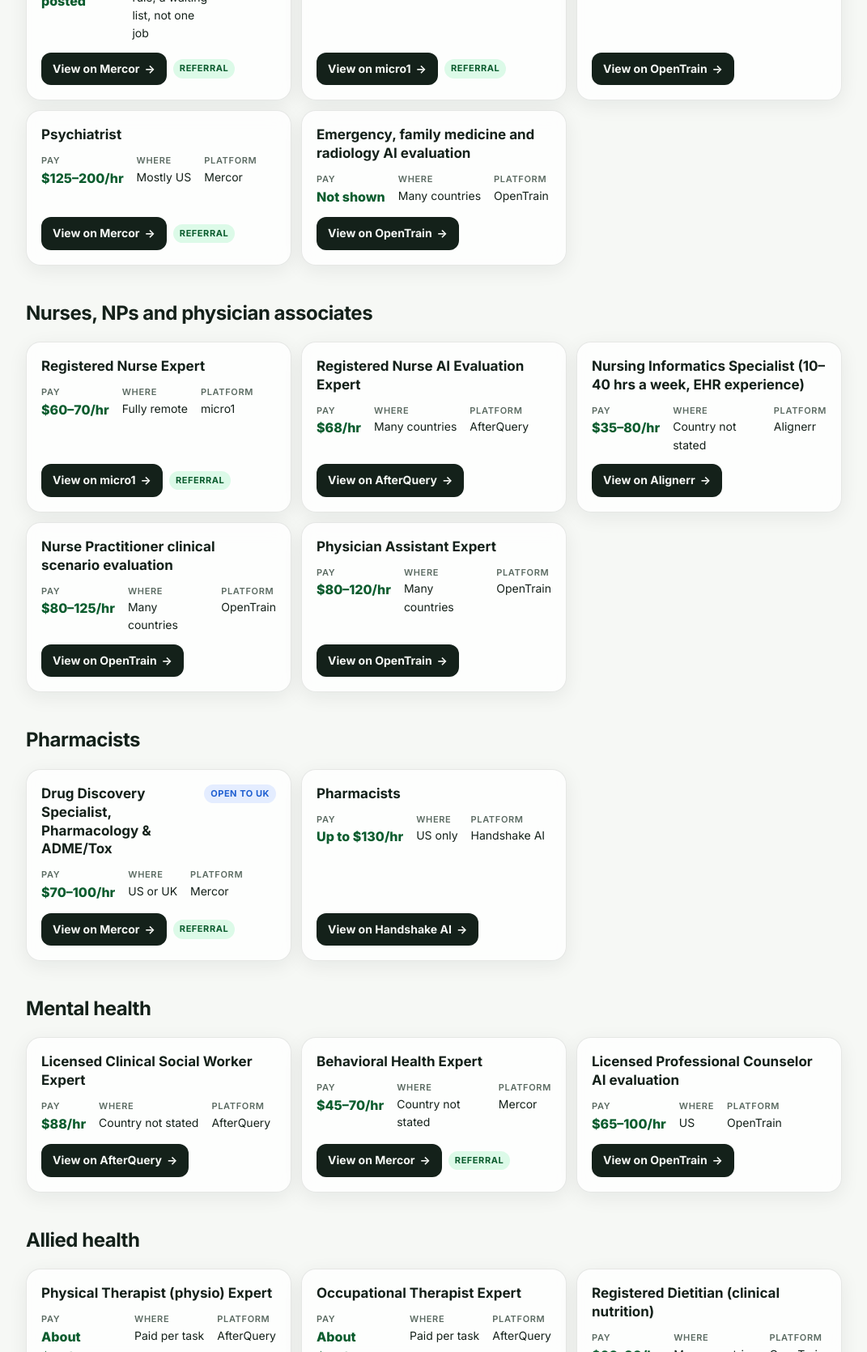
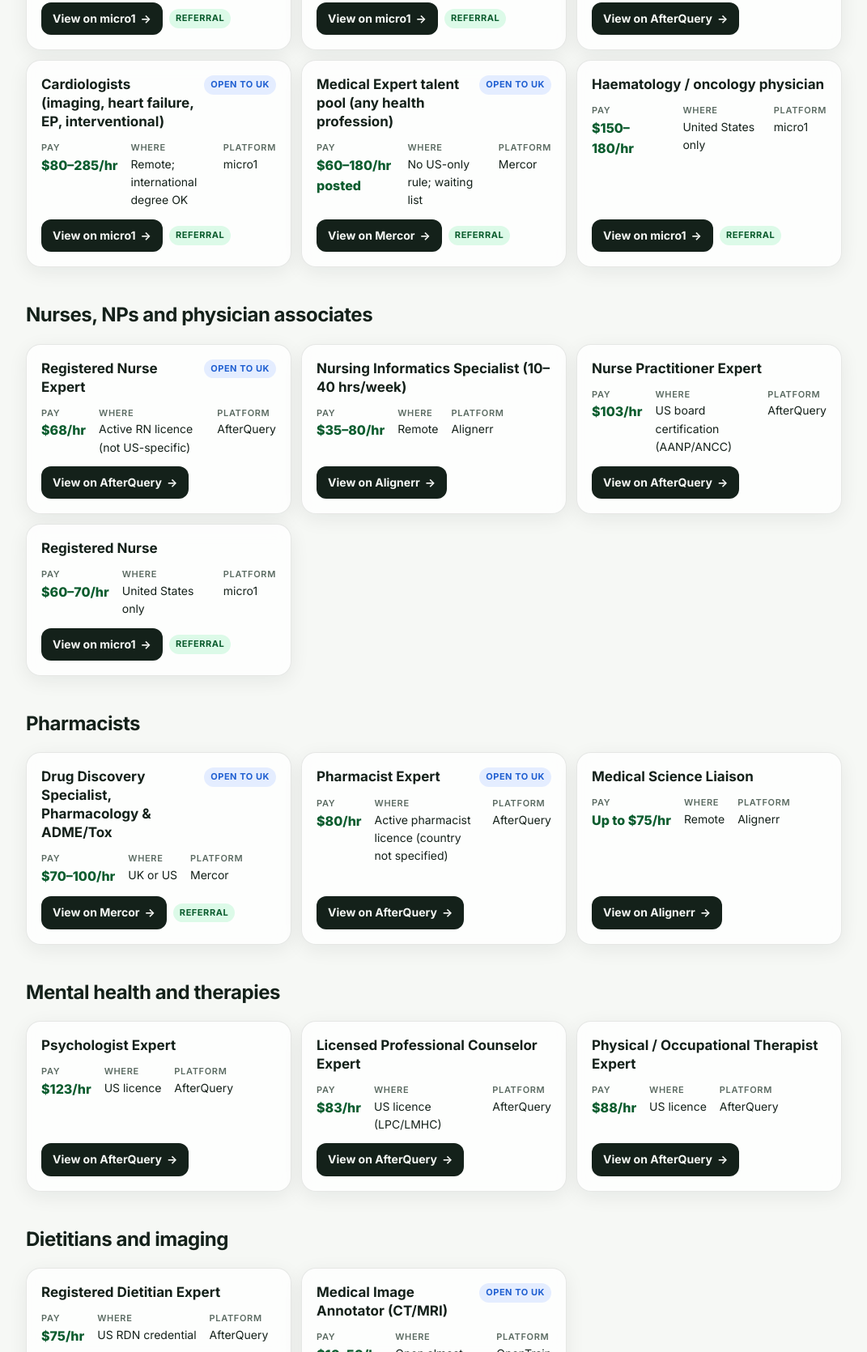
Before and after one commit to JoMei2/ai-jobs, a plain HTML site: page health.html in a window 1280 px wide. Shown: the part 1130-2800 px from the top of the page at 81% size, without its empty margins (104-1175 px from the left). Drawn offline with Linux system fonts and the light colour scheme.

Commit message:
Add files via upload

```diff
--- a/health.html
+++ b/health.html
@@ -21,8 +21,8 @@
 <section class="hero"><div class="wrap">
   <p class="eyebrow">AI jobs this week · Health</p>
   <h1>AI jobs for health professionals</h1>
-  <p class="lede">AI companies pay health professionals to check what their medical AI tells people. You work from home, usually on your own hours. These are the roles I found advertised this week, sorted by profession.</p>
-  <p class="meta">Updated 16 November 2026 · listings checked 13–16 November 2026</p>
+  <p class="lede">AI companies pay health professionals to check what their medical AI tells people. You work from home, usually on your own hours. These are the roles I checked this week, with who can apply. Always read the location and licence lines before applying.</p>
+  <p class="meta">Updated 16 November 2026 · listings checked 16 November 2026</p>
 </div></section>
 
 <div class="wrap">
@@ -33,159 +33,135 @@
     <p>If you only sign up to two, make it these. Most of the roles below are on them, and you can apply to several projects from one profile.</p>
     <div class="start-grid">
       <a class="start-card" href="https://t.mercor.com/v6gSN" target="_blank" rel="noopener sponsored">
-        <span class="tag ref">referral</span><strong>Mercor</strong><span>Includes roles open to the UK</span></a>
+        <span class="tag ref">referral</span><strong>Mercor</strong><span>Medical Expert list + UK pharmacology role</span></a>
       <a class="start-card" href="https://refer.micro1.ai/referral/jobs?referralCode=1aee4be8-0dc1-4ed8-bb2d-1e1f970dd66d&amp;utm_source=referral&amp;utm_medium=share&amp;utm_campaign=job_referral" target="_blank" rel="noopener sponsored">
-        <span class="tag ref">referral</span><strong>micro1</strong><span>Nurse, oncology and entry-level health roles</span></a>
+        <span class="tag ref">referral</span><strong>micro1</strong><span>Doctor roles open worldwide + Health Expert</span></a>
     </div>
   </section>
 
-  <nav class="chips" aria-label="Jump to profession"><a href="#doctors">Doctors and specialists</a><a href="#nurses">Nurses, NPs and physician associates</a><a href="#pharmacy">Pharmacists</a><a href="#mental-health">Mental health</a><a href="#allied">Allied health</a><a href="#non-clinical">Non-clinical health jobs</a><a href="#apply">How to apply</a></nav>
+  <nav class="chips" aria-label="Jump to profession"><a href="#doctors">Doctors and specialists</a><a href="#nurses">Nurses, NPs and physician associates</a><a href="#pharmacy">Pharmacists</a><a href="#mental-health">Mental health and therapies</a><a href="#allied">Dietitians and imaging</a><a href="#non-clinical">Non-clinical health jobs</a><a href="#apply">How to apply</a></nav>
 <section class="group" id="doctors"><h2>Doctors and specialists</h2><div class="roles"><article class="role">
-  <div class="role-top"><h3>Medical Expert talent pool (doctors, nurses, dentists, pharmacists, lab scientists, health admin)</h3><span class="tag uk">Open to UK</span></div>
+  <div class="role-top"><h3>Medical Doctor (MBBS or equivalent)</h3><span class="tag uk">Open to UK</span></div>
+  <dl><div><dt>Pay</dt><dd class="pay">Not shown</dd></div>
+      <div><dt>Where</dt><dd>Remote, worldwide</dd></div>
+      <div><dt>Platform</dt><dd>micro1</dd></div></dl>
+  <div class="role-link"><a class="btn" href="https://refer.micro1.ai/referral/jobs?referralCode=1aee4be8-0dc1-4ed8-bb2d-1e1f970dd66d&amp;utm_source=referral&amp;utm_medium=share&amp;utm_campaign=job_referral" target="_blank" rel="noopener sponsored">View on micro1 <span aria-hidden="true">→</span></a><span class="tag ref">referral</span></div>
+</article><article class="role">
+  <div class="role-top"><h3>Emergency, family medicine and radiology roles</h3><span class="tag uk">Open to UK</span></div>
+  <dl><div><dt>Pay</dt><dd class="pay">Not shown</dd></div>
+      <div><dt>Where</dt><dd>Remote, worldwide</dd></div>
+      <div><dt>Platform</dt><dd>micro1</dd></div></dl>
+  <div class="role-link"><a class="btn" href="https://refer.micro1.ai/referral/jobs?referralCode=1aee4be8-0dc1-4ed8-bb2d-1e1f970dd66d&amp;utm_source=referral&amp;utm_medium=share&amp;utm_campaign=job_referral" target="_blank" rel="noopener sponsored">View on micro1 <span aria-hidden="true">→</span></a><span class="tag ref">referral</span></div>
+</article><article class="role">
+  <div class="role-top"><h3>Medical MD Expert</h3><span class="tag uk">Open to UK</span></div>
+  <dl><div><dt>Pay</dt><dd class="pay">$160/hr</dd></div>
+      <div><dt>Where</dt><dd>Licence in a recognised country</dd></div>
+      <div><dt>Platform</dt><dd>AfterQuery</dd></div></dl>
+  <div class="role-link"><a class="btn" href="https://experts.afterquery.com/apply" target="_blank" rel="noopener sponsored">View on AfterQuery <span aria-hidden="true">→</span></a></div>
+</article><article class="role">
+  <div class="role-top"><h3>Cardiologists (imaging, heart failure, EP, interventional)</h3><span class="tag uk">Open to UK</span></div>
+  <dl><div><dt>Pay</dt><dd class="pay">$80–285/hr</dd></div>
+      <div><dt>Where</dt><dd>Remote; international degree OK</dd></div>
+      <div><dt>Platform</dt><dd>micro1</dd></div></dl>
+  <div class="role-link"><a class="btn" href="https://refer.micro1.ai/referral/jobs?referralCode=1aee4be8-0dc1-4ed8-bb2d-1e1f970dd66d&amp;utm_source=referral&amp;utm_medium=share&amp;utm_campaign=job_referral" target="_blank" rel="noopener sponsored">View on micro1 <span aria-hidden="true">→</span></a><span class="tag ref">referral</span></div>
+</article><article class="role">
+  <div class="role-top"><h3>Medical Expert talent pool (any health profession)</h3><span class="tag uk">Open to UK</span></div>
   <dl><div><dt>Pay</dt><dd class="pay">$60–180/hr posted</dd></div>
-      <div><dt>Where</dt><dd>No US-only rule; a waiting list, not one job</dd></div>
+      <div><dt>Where</dt><dd>No US-only rule; waiting list</dd></div>
       <div><dt>Platform</dt><dd>Mercor</dd></div></dl>
   <div class="role-link"><a class="btn" href="https://t.mercor.com/v6gSN" target="_blank" rel="noopener sponsored">View on Mercor <span aria-hidden="true">→</span></a><span class="tag ref">referral</span></div>
 </article><article class="role">
-  <div class="role-top"><h3>Medical Oncologist</h3></div>
-  <dl><div><dt>Pay</dt><dd class="pay">$160–180/hr</dd></div>
-      <div><dt>Where</dt><dd>Remote, country not stated</dd></div>
+  <div class="role-top"><h3>Haematology / oncology physician</h3></div>
+  <dl><div><dt>Pay</dt><dd class="pay">$150–180/hr</dd></div>
+      <div><dt>Where</dt><dd>United States only</dd></div>
       <div><dt>Platform</dt><dd>micro1</dd></div></dl>
   <div class="role-link"><a class="btn" href="https://refer.micro1.ai/referral/jobs?referralCode=1aee4be8-0dc1-4ed8-bb2d-1e1f970dd66d&amp;utm_source=referral&amp;utm_medium=share&amp;utm_campaign=job_referral" target="_blank" rel="noopener sponsored">View on micro1 <span aria-hidden="true">→</span></a><span class="tag ref">referral</span></div>
+</article></div></section><section class="group" id="nurses"><h2>Nurses, NPs and physician associates</h2><div class="roles"><article class="role">
+  <div class="role-top"><h3>Registered Nurse Expert</h3><span class="tag uk">Open to UK</span></div>
+  <dl><div><dt>Pay</dt><dd class="pay">$68/hr</dd></div>
+      <div><dt>Where</dt><dd>Active RN licence (not US-specific)</dd></div>
+      <div><dt>Platform</dt><dd>AfterQuery</dd></div></dl>
+  <div class="role-link"><a class="btn" href="https://experts.afterquery.com/apply" target="_blank" rel="noopener sponsored">View on AfterQuery <span aria-hidden="true">→</span></a></div>
 </article><article class="role">
-  <div class="role-top"><h3>Cardiologists (6 sub-specialties, heart failure to electrophysiology)</h3></div>
-  <dl><div><dt>Pay</dt><dd class="pay">$80–285/hr</dd></div>
-      <div><dt>Where</dt><dd>Many countries</dd></div>
-      <div><dt>Platform</dt><dd>OpenTrain</dd></div></dl>
-  <div class="role-link"><a class="btn" href="https://www.opentrain.ai/jobs/category/medical-health/" target="_blank" rel="noopener sponsored">View on OpenTrain <span aria-hidden="true">→</span></a></div>
+  <div class="role-top"><h3>Nursing Informatics Specialist (10–40 hrs/week)</h3></div>
+  <dl><div><dt>Pay</dt><dd class="pay">$35–80/hr</dd></div>
+      <div><dt>Where</dt><dd>Remote</dd></div>
+      <div><dt>Platform</dt><dd>Alignerr</dd></div></dl>
+  <div class="role-link"><a class="btn" href="https://www.alignerr.com/" target="_blank" rel="noopener sponsored">View on Alignerr <span aria-hidden="true">→</span></a></div>
 </article><article class="role">
-  <div class="role-top"><h3>Psychiatrist</h3></div>
-  <dl><div><dt>Pay</dt><dd class="pay">$125–200/hr</dd></div>
-      <div><dt>Where</dt><dd>Mostly US</dd></div>
+  <div class="role-top"><h3>Nurse Practitioner Expert</h3></div>
+  <dl><div><dt>Pay</dt><dd class="pay">$103/hr</dd></div>
+      <div><dt>Where</dt><dd>US board certification (AANP/ANCC)</dd></div>
+      <div><dt>Platform</dt><dd>AfterQuery</dd></div></dl>
+  <div class="role-link"><a class="btn" href="https://experts.afterquery.com/apply" target="_blank" rel="noopener sponsored">View on AfterQuery <span aria-hidden="true">→</span></a></div>
+</article><article class="role">
+  <div class="role-top"><h3>Registered Nurse</h3></div>
+  <dl><div><dt>Pay</dt><dd class="pay">$60–70/hr</dd></div>
+      <div><dt>Where</dt><dd>United States only</dd></div>
+      <div><dt>Platform</dt><dd>micro1</dd></div></dl>
+  <div class="role-link"><a class="btn" href="https://refer.micro1.ai/referral/jobs?referralCode=1aee4be8-0dc1-4ed8-bb2d-1e1f970dd66d&amp;utm_source=referral&amp;utm_medium=share&amp;utm_campaign=job_referral" target="_blank" rel="noopener sponsored">View on micro1 <span aria-hidden="true">→</span></a><span class="tag ref">referral</span></div>
+</article></div></section><section class="group" id="pharmacy"><h2>Pharmacists</h2><div class="roles"><article class="role">
+  <div class="role-top"><h3>Drug Discovery Specialist, Pharmacology &amp; ADME/Tox</h3><span class="tag uk">Open to UK</span></div>
+  <dl><div><dt>Pay</dt><dd class="pay">$70–100/hr</dd></div>
+      <div><dt>Where</dt><dd>UK or US</dd></div>
       <div><dt>Platform</dt><dd>Mercor</dd></div></dl>
   <div class="role-link"><a class="btn" href="https://t.mercor.com/v6gSN" target="_blank" rel="noopener sponsored">View on Mercor <span aria-hidden="true">→</span></a><span class="tag ref">referral</span></div>
 </article><article class="role">
-  <div class="role-top"><h3>Emergency, family medicine and radiology AI evaluation</h3></div>
-  <dl><div><dt>Pay</dt><dd class="pay">Not shown</dd></div>
-      <div><dt>Where</dt><dd>Many countries</dd></div>
+  <div class="role-top"><h3>Pharmacist Expert</h3><span class="tag uk">Open to UK</span></div>
+  <dl><div><dt>Pay</dt><dd class="pay">$80/hr</dd></div>
+      <div><dt>Where</dt><dd>Active pharmacist licence (country not specified)</dd></div>
+      <div><dt>Platform</dt><dd>AfterQuery</dd></div></dl>
+  <div class="role-link"><a class="btn" href="https://experts.afterquery.com/apply" target="_blank" rel="noopener sponsored">View on AfterQuery <span aria-hidden="true">→</span></a></div>
+</article><article class="role">
+  <div class="role-top"><h3>Medical Science Liaison</h3></div>
+  <dl><div><dt>Pay</dt><dd class="pay">Up to $75/hr</dd></div>
+      <div><dt>Where</dt><dd>Remote</dd></div>
+      <div><dt>Platform</dt><dd>Alignerr</dd></div></dl>
+  <div class="role-link"><a class="btn" href="https://www.alignerr.com/" target="_blank" rel="noopener sponsored">View on Alignerr <span aria-hidden="true">→</span></a></div>
+</article></div></section><section class="group" id="mental-health"><h2>Mental health and therapies</h2><div class="roles"><article class="role">
+  <div class="role-top"><h3>Psychologist Expert</h3></div>
+  <dl><div><dt>Pay</dt><dd class="pay">$123/hr</dd></div>
+      <div><dt>Where</dt><dd>US licence</dd></div>
+      <div><dt>Platform</dt><dd>AfterQuery</dd></div></dl>
+  <div class="role-link"><a class="btn" href="https://experts.afterquery.com/apply" target="_blank" rel="noopener sponsored">View on AfterQuery <span aria-hidden="true">→</span></a></div>
+</article><article class="role">
+  <div class="role-top"><h3>Licensed Professional Counselor Expert</h3></div>
+  <dl><div><dt>Pay</dt><dd class="pay">$83/hr</dd></div>
+      <div><dt>Where</dt><dd>US licence (LPC/LMHC)</dd></div>
+      <div><dt>Platform</dt><dd>AfterQuery</dd></div></dl>
+  <div class="role-link"><a class="btn" href="https://experts.afterquery.com/apply" target="_blank" rel="noopener sponsored">View on AfterQuery <span aria-hidden="true">→</span></a></div>
+</article><article class="role">
+  <div class="role-top"><h3>Physical / Occupational Therapist Expert</h3></div>
+  <dl><div><dt>Pay</dt><dd class="pay">$88/hr</dd></div>
+      <div><dt>Where</dt><dd>US licence</dd></div>
+      <div><dt>Platform</dt><dd>AfterQuery</dd></div></dl>
+  <div class="role-link"><a class="btn" href="https://experts.afterquery.com/apply" target="_blank" rel="noopener sponsored">View on AfterQuery <span aria-hidden="true">→</span></a></div>
+</article></div></section><section class="group" id="allied"><h2>Dietitians and imaging</h2><div class="roles"><article class="role">
+  <div class="role-top"><h3>Registered Dietitian Expert</h3></div>
+  <dl><div><dt>Pay</dt><dd class="pay">$75/hr</dd></div>
+      <div><dt>Where</dt><dd>US RDN credential</dd></div>
+      <div><dt>Platform</dt><dd>AfterQuery</dd></div></dl>
+  <div class="role-link"><a class="btn" href="https://experts.afterquery.com/apply" target="_blank" rel="noopener sponsored">View on AfterQuery <span aria-hidden="true">→</span></a></div>
+</article><article class="role">
+  <div class="role-top"><h3>Medical Image Annotator (CT/MRI)</h3><span class="tag uk">Open to UK</span></div>
+  <dl><div><dt>Pay</dt><dd class="pay">$10–50/hr</dd></div>
+      <div><dt>Where</dt><dd>Open almost everywhere</dd></div>
       <div><dt>Platform</dt><dd>OpenTrain</dd></div></dl>
   <div class="role-link"><a class="btn" href="https://www.opentrain.ai/jobs/category/medical-health/" target="_blank" rel="noopener sponsored">View on OpenTrain <span aria-hidden="true">→</span></a></div>
-</article></div></section><section class="group" id="nurses"><h2>Nurses, NPs and physician associates</h2><div class="roles"><article class="role">
-  <div class="role-top"><h3>Registered Nurse Expert</h3></div>
-  <dl><div><dt>Pay</dt><dd class="pay">$60–70/hr</dd></div>
-      <div><dt>Where</dt><dd>Fully remote</dd></div>
-      <div><dt>Platform</dt><dd>micro1</dd></div></dl>
-  <div class="role-link"><a class="btn" href="https://refer.micro1.ai/referral/jobs?referralCode=1aee4be8-0dc1-4ed8-bb2d-1e1f970dd66d&amp;utm_source=referral&amp;utm_medium=share&amp;utm_campaign=job_referral" target="_blank" rel="noopener sponsored">View on micro1 <span aria-hidden="true">→</span></a><span class="tag ref">referral</span></div>
-</article><article class="role">
-  <div class="role-top"><h3>Registered Nurse AI Evaluation Expert</h3></div>
-  <dl><div><dt>Pay</dt><dd class="pay">$68/hr</dd></div>
-      <div><dt>Where</dt><dd>Many countries</dd></div>
-      <div><dt>Platform</dt><dd>AfterQuery</dd></div></dl>
-  <div class="role-link"><a class="btn" href="https://www.afterquery.com/" target="_blank" rel="noopener sponsored">View on AfterQuery <span aria-hidden="true">→</span></a></div>
-</article><article class="role">
-  <div class="role-top"><h3>Nursing Informatics Specialist (10–40 hrs a week, EHR experience)</h3></div>
-  <dl><div><dt>Pay</dt><dd class="pay">$35–80/hr</dd></div>
-      <div><dt>Where</dt><dd>Country not stated</dd></div>
-      <div><dt>Platform</dt><dd>Alignerr</dd></div></dl>
-  <div class="role-link"><a class="btn" href="https://www.alignerr.com/" target="_blank" rel="noopener sponsored">View on Alignerr <span aria-hidden="true">→</span></a></div>
-</article><article class="role">
-  <div class="role-top"><h3>Nurse Practitioner clinical scenario evaluation</h3></div>
-  <dl><div><dt>Pay</dt><dd class="pay">$80–125/hr</dd></div>
-      <div><dt>Where</dt><dd>Many countries</dd></div>
-      <div><dt>Platform</dt><dd>OpenTrain</dd></div></dl>
-  <div class="role-link"><a class="btn" href="https://www.opentrain.ai/jobs/category/medical-health/" target="_blank" rel="noopener sponsored">View on OpenTrain <span aria-hidden="true">→</span></a></div>
-</article><article class="role">
-  <div class="role-top"><h3>Physician Assistant Expert</h3></div>
-  <dl><div><dt>Pay</dt><dd class="pay">$80–120/hr</dd></div>
-      <div><dt>Where</dt><dd>Many countries</dd></div>
-      <div><dt>Platform</dt><dd>OpenTrain</dd></div></dl>
-  <div class="role-link"><a class="btn" href="https://www.opentrain.ai/jobs/category/medical-health/" target="_blank" rel="noopener sponsored">View on OpenTrain <span aria-hidden="true">→</span></a></div>
-</article></div></section><section class="group" id="pharmacy"><h2>Pharmacists</h2><div class="roles"><article class="role">
-  <div class="role-top"><h3>Drug Discovery Specialist, Pharmacology &amp; ADME/Tox</h3><span class="tag uk">Open to UK</span></div>
-  <dl><div><dt>Pay</dt><dd class="pay">$70–100/hr</dd></div>
-      <div><dt>Where</dt><dd>US or UK</dd></div>
-      <div><dt>Platform</dt><dd>Mercor</dd></div></dl>
-  <div class="role-link"><a class="btn" href="https://t.mercor.com/v6gSN" target="_blank" rel="noopener sponsored">View on Mercor <span aria-hidden="true">→</span></a><span class="tag ref">referral</span></div>
-</article><article class="role">
-  <div class="role-top"><h3>Pharmacists</h3></div>
-  <dl><div><dt>Pay</dt><dd class="pay">Up to $130/hr</dd></div>
-      <div><dt>Where</dt><dd>US only</dd></div>
-      <div><dt>Platform</dt><dd>Handshake AI</dd></div></dl>
-  <div class="role-link"><a class="btn" href="https://joinhandshake.com/ai/" target="_blank" rel="noopener sponsored">View on Handshake AI <span aria-hidden="true">→</span></a></div>
-</article></div></section><section class="group" id="mental-health"><h2>Mental health</h2><div class="roles"><article class="role">
-  <div class="role-top"><h3>Licensed Clinical Social Worker Expert</h3></div>
-  <dl><div><dt>Pay</dt><dd class="pay">$88/hr</dd></div>
-      <div><dt>Where</dt><dd>Country not stated</dd></div>
-      <div><dt>Platform</dt><dd>AfterQuery</dd></div></dl>
-  <div class="role-link"><a class="btn" href="https://www.afterquery.com/" target="_blank" rel="noopener sponsored">View on AfterQuery <span aria-hidden="true">→</span></a></div>
-</article><article class="role">
-  <div class="role-top"><h3>Behavioral Health Expert</h3></div>
-  <dl><div><dt>Pay</dt><dd class="pay">$45–70/hr</dd></div>
-      <div><dt>Where</dt><dd>Country not stated</dd></div>
-      <div><dt>Platform</dt><dd>Mercor</dd></div></dl>
-  <div class="role-link"><a class="btn" href="https://t.mercor.com/v6gSN" target="_blank" rel="noopener sponsored">View on Mercor <span aria-hidden="true">→</span></a><span class="tag ref">referral</span></div>
-</article><article class="role">
-  <div class="role-top"><h3>Licensed Professional Counselor AI evaluation</h3></div>
-  <dl><div><dt>Pay</dt><dd class="pay">$65–100/hr</dd></div>
-      <div><dt>Where</dt><dd>US</dd></div>
-      <div><dt>Platform</dt><dd>OpenTrain</dd></div></dl>
-  <div class="role-link"><a class="btn" href="https://www.opentrain.ai/jobs/category/medical-health/" target="_blank" rel="noopener sponsored">View on OpenTrain <span aria-hidden="true">→</span></a></div>
-</article></div></section><section class="group" id="allied"><h2>Allied health</h2><div class="roles"><article class="role">
-  <div class="role-top"><h3>Physical Therapist (physio) Expert</h3></div>
-  <dl><div><dt>Pay</dt><dd class="pay">About $88/hr</dd></div>
-      <div><dt>Where</dt><dd>Paid per task</dd></div>
-      <div><dt>Platform</dt><dd>AfterQuery</dd></div></dl>
-  <div class="role-link"><a class="btn" href="https://www.afterquery.com/" target="_blank" rel="noopener sponsored">View on AfterQuery <span aria-hidden="true">→</span></a></div>
-</article><article class="role">
-  <div class="role-top"><h3>Occupational Therapist Expert</h3></div>
-  <dl><div><dt>Pay</dt><dd class="pay">About $88/hr</dd></div>
-      <div><dt>Where</dt><dd>Paid per task</dd></div>
-      <div><dt>Platform</dt><dd>AfterQuery</dd></div></dl>
-  <div class="role-link"><a class="btn" href="https://www.afterquery.com/" target="_blank" rel="noopener sponsored">View on AfterQuery <span aria-hidden="true">→</span></a></div>
-</article><article class="role">
-  <div class="role-top"><h3>Registered Dietitian (clinical nutrition)</h3></div>
-  <dl><div><dt>Pay</dt><dd class="pay">$60–90/hr</dd></div>
-      <div><dt>Where</dt><dd>Many countries</dd></div>
-      <div><dt>Platform</dt><dd>OpenTrain</dd></div></dl>
-  <div class="role-link"><a class="btn" href="https://www.opentrain.ai/jobs/category/medical-health/" target="_blank" rel="noopener sponsored">View on OpenTrain <span aria-hidden="true">→</span></a></div>
-</article><article class="role">
-  <div class="role-top"><h3>Respiratory Therapist Expert</h3></div>
-  <dl><div><dt>Pay</dt><dd class="pay">About $75/hr</dd></div>
-      <div><dt>Where</dt><dd>Country not stated</dd></div>
-      <div><dt>Platform</dt><dd>AfterQuery</dd></div></dl>
-  <div class="role-link"><a class="btn" href="https://www.afterquery.com/" target="_blank" rel="noopener sponsored">View on AfterQuery <span aria-hidden="true">→</span></a></div>
-</article><article class="role">
-  <div class="role-top"><h3>Diagnostic Sonographer / Medical Lab Scientist</h3></div>
-  <dl><div><dt>Pay</dt><dd class="pay">$75–80/hr</dd></div>
-      <div><dt>Where</dt><dd>Country not stated</dd></div>
-      <div><dt>Platform</dt><dd>AfterQuery</dd></div></dl>
-  <div class="role-link"><a class="btn" href="https://www.afterquery.com/" target="_blank" rel="noopener sponsored">View on AfterQuery <span aria-hidden="true">→</span></a></div>
 </article></div></section><section class="group" id="non-clinical"><h2>Non-clinical health jobs</h2><div class="roles"><article class="role">
-  <div class="role-top"><h3>Health Expert (entry level, any healthcare background)</h3></div>
+  <div class="role-top"><h3>Health Expert (nursing, medicine, pharmacy, health science)</h3><span class="tag uk">Open to UK</span></div>
   <dl><div><dt>Pay</dt><dd class="pay">$20–45/hr</dd></div>
       <div><dt>Where</dt><dd>Remote</dd></div>
       <div><dt>Platform</dt><dd>micro1</dd></div></dl>
   <div class="role-link"><a class="btn" href="https://refer.micro1.ai/referral/jobs?referralCode=1aee4be8-0dc1-4ed8-bb2d-1e1f970dd66d&amp;utm_source=referral&amp;utm_medium=share&amp;utm_campaign=job_referral" target="_blank" rel="noopener sponsored">View on micro1 <span aria-hidden="true">→</span></a><span class="tag ref">referral</span></div>
 </article><article class="role">
-  <div class="role-top"><h3>Healthcare Quality Specialist (audit, complaints, patient safety)</h3></div>
-  <dl><div><dt>Pay</dt><dd class="pay">$80–120/hr</dd></div>
-      <div><dt>Where</dt><dd>Many countries</dd></div>
-      <div><dt>Platform</dt><dd>OpenTrain</dd></div></dl>
-  <div class="role-link"><a class="btn" href="https://www.opentrain.ai/jobs/category/medical-health/" target="_blank" rel="noopener sponsored">View on OpenTrain <span aria-hidden="true">→</span></a></div>
-</article><article class="role">
-  <div class="role-top"><h3>Health Information Management Expert</h3></div>
-  <dl><div><dt>Pay</dt><dd class="pay">$70–95/hr</dd></div>
-      <div><dt>Where</dt><dd>Many countries</dd></div>
-      <div><dt>Platform</dt><dd>OpenTrain</dd></div></dl>
-  <div class="role-link"><a class="btn" href="https://www.opentrain.ai/jobs/category/medical-health/" target="_blank" rel="noopener sponsored">View on OpenTrain <span aria-hidden="true">→</span></a></div>
-</article><article class="role">
-  <div class="role-top"><h3>Medical Coder (most ask for US CPC or CCS)</h3></div>
-  <dl><div><dt>Pay</dt><dd class="pay">$45–95/hr</dd></div>
-      <div><dt>Where</dt><dd>Mostly US</dd></div>
-      <div><dt>Platform</dt><dd>OpenTrain</dd></div></dl>
-  <div class="role-link"><a class="btn" href="https://www.opentrain.ai/jobs/category/medical-health/" target="_blank" rel="noopener sponsored">View on OpenTrain <span aria-hidden="true">→</span></a></div>
+  <div class="role-top"><h3>Medical Coder Expert</h3></div>
+  <dl><div><dt>Pay</dt><dd class="pay">$65–95/hr</dd></div>
+      <div><dt>Where</dt><dd>Needs CPC or CCS certificate</dd></div>
+      <div><dt>Platform</dt><dd>AfterQuery</dd></div></dl>
+  <div class="role-link"><a class="btn" href="https://experts.afterquery.com/apply" target="_blank" rel="noopener sponsored">View on AfterQuery <span aria-hidden="true">→</span></a></div>
 </article></div></section><section class="group nhs"><h2>UK: NHS jobs with AI in the title</h2>
-  <p>The NHS advertises salaried roles like Clinical Safety Officer &amp; AI Lead (Band 8c, about £83–95k) and AI Implementation Manager. The ones I saw this week had closed, but new ones come up often.</p>
+  <p>NHS trusts advertise roles like Clinical Safety Officer &amp; AI Lead (Band 8c) and AI Implementation Manager. None were open on 16 Nov, but they come up regularly. Many ask for DCB0129/DCB0160 clinical safety training.</p>
   <a class="btn" href="https://www.jobs.nhs.uk/candidate/search/results?keyword=AI" target="_blank" rel="noopener">Search NHS Jobs for &quot;AI&quot; <span aria-hidden="true">→</span></a>
 </section><section class="group" id="apply"><h2>How to apply in 4 steps</h2>
 <ol class="steps">
```
